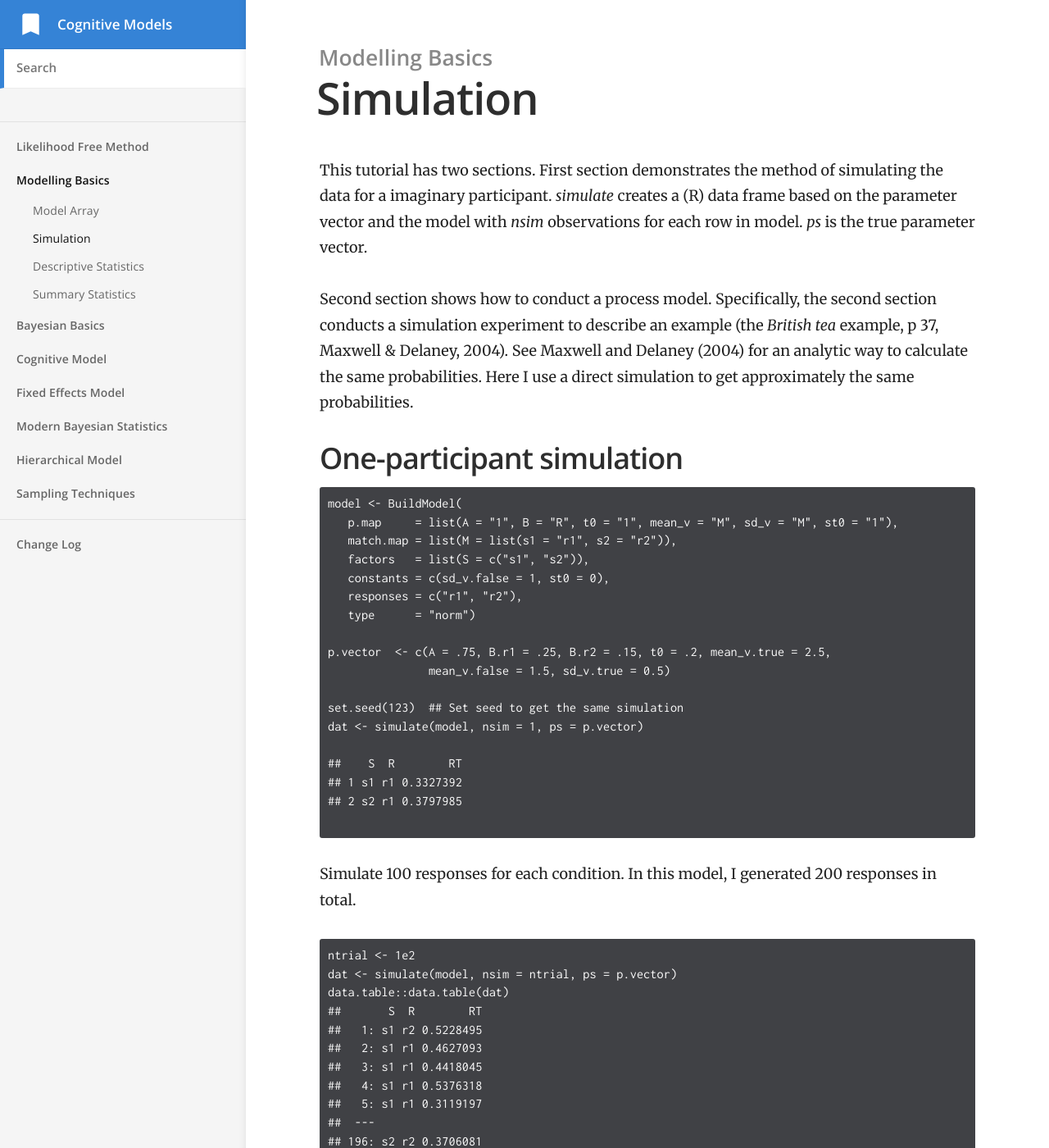
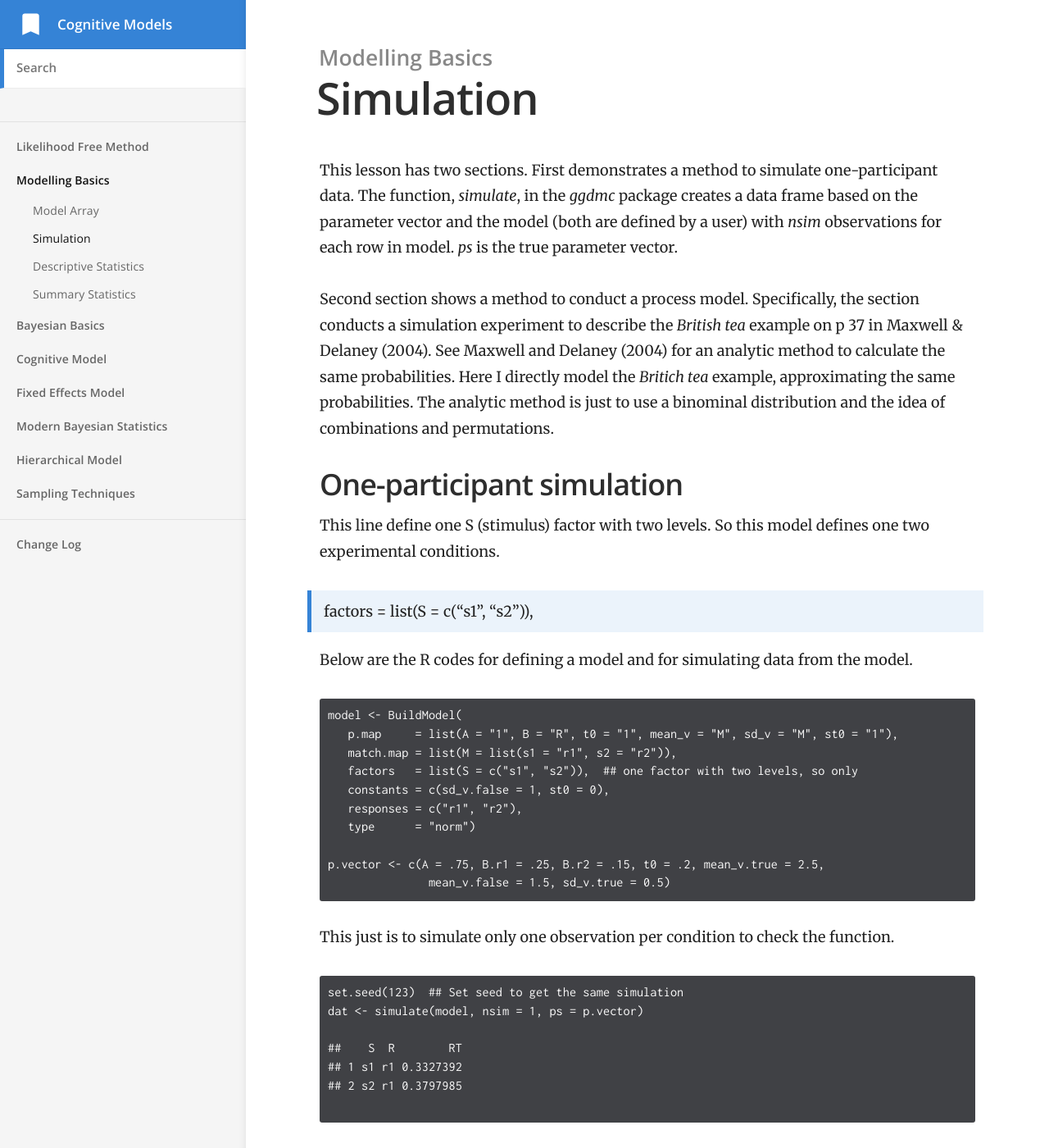
Before and after one commit to yxlin/yxlin.github.io, a Jekyll site: the page built from _docs/basics/simulation.md, in a window 1280 px wide and 1400 px high. Shown: the whole window at 82% size. Built offline with Jekyll 4.4.1, drawn with Linux system fonts in a browser that asks for light colours; some of the changed text lies outside the part shown.

Commit message:
update simulation

````diff
--- a/_docs/basics/simulation.md
+++ b/_docs/basics/simulation.md
@@ -4,32 +4,47 @@ category: Modelling Basics
 order: 2
 ---
 
-This tutorial has two sections.  First section demonstrates the method of
-simulating the data for a imaginary participant. _simulate_ creates a
-(R) data frame based on the parameter vector and the model with _nsim_
-observations for each row in model. _ps_ is the true parameter vector.
+This lesson has two sections.  First demonstrates a method to
+simulate one-participant data. The function, _simulate_, in the
+_ggdmc_ package creates a data frame based on the parameter vector
+and the model (both are defined by a user) with _nsim_ observations
+for each row in model. _ps_ is the true parameter vector.
 
-Second section shows how to conduct a process model. Specifically, the
-second section conducts a simulation experiment to describe an example
-(the _British tea_ example, p 37, Maxwell & Delaney, 2004). See
-Maxwell and Delaney (2004) for an analytic way to calculate the same
-probabilities. Here I use a direct simulation to get approximately
-the same probabilities.
+Second section shows a method to conduct a process model. Specifically,
+the section conducts a simulation experiment to describe the
+_British tea_ example on p 37 in Maxwell & Delaney (2004). See
+Maxwell and Delaney (2004) for an analytic method to calculate the
+same probabilities. Here I directly model the _Britich tea_ example,
+approximating the same probabilities. The analytic method is just to
+use a binominal distribution and the idea of combinations and
+permutations.
 
 ## One-participant simulation
+
+This line define one S (stimulus) factor with two levels. So this model
+defines one two experimental conditions.
+> factors   = list(S = c("s1", "s2")),
+
+Below are the R codes for defining a model and for simulating data from
+the model.
 
 ```
 model <- BuildModel(
    p.map     = list(A = "1", B = "R", t0 = "1", mean_v = "M", sd_v = "M", st0 = "1"),
    match.map = list(M = list(s1 = "r1", s2 = "r2")),
-   factors   = list(S = c("s1", "s2")),
+   factors   = list(S = c("s1", "s2")),  ## one factor with two levels, so only
    constants = c(sd_v.false = 1, st0 = 0),
    responses = c("r1", "r2"),
    type      = "norm")
 
-p.vector  <- c(A = .75, B.r1 = .25, B.r2 = .15, t0 = .2, mean_v.true = 2.5,
+p.vector <- c(A = .75, B.r1 = .25, B.r2 = .15, t0 = .2, mean_v.true = 2.5,
                mean_v.false = 1.5, sd_v.true = 0.5)
+```
 
+This just is to simulate only one observation per condition to check the
+function.
+
+```
 set.seed(123)  ## Set seed to get the same simulation
 dat <- simulate(model, nsim = 1, ps = p.vector)
 
@@ -40,11 +55,11 @@ dat <- simulate(model, nsim = 1, ps = p.vector)
 ```
 
 
-Simulate 100 responses for each condition. In this model, I
-generated 200 responses in total.
+The following simulates 100 observations per condition. So in total,
+there are 200 observations.
 
 ```
-ntrial <- 1e2
+ntrial <- 1e2  ## number of trials per condition
 dat <- simulate(model, nsim = ntrial, ps = p.vector)
 data.table::data.table(dat)
 ##       S  R        RT
@@ -61,22 +76,20 @@ data.table::data.table(dat)
 ## 200: s2 r2 0.3883532
 ```
 
+Note that model and data are in fact two separate objects. To fit data
+with certain models, we need to bind them together with _BuildDMI__.
+This is useful to facilitate model comparison. That is, a data set can
+bind with many different models, so we can compare them to see which
+model may fit the data better so perhaps provide a better account.
+I used a term, data-model instance (dmi), coined by Matthew Gretton.
 
-Model and data are two separate objects. To fit data with a certain model,
-I bind them together with _BindDataModel_.  This is to facilitate model
-comparison. That is, a data set can bind with many different models, so
-we can compare them to see which model may fit the data better or provide
-a better account. I used a term, data-model instance (dmi),
-coined by Matthew Gretton.
-
-```
-dmi <- BindDataModel(dat, model)
-```
-
+> dmi <- BuildDMI(dat, model)
 
 We can use DMC's base plot function to check the accuracy and RT distributions
 for each stimulus level. Correct responses are in black and error responses are
 in red.
+
+
 
 ```
 par(mfrow = c(1, 2), mar = c(4, 5.3, 0.82, 1))
````
